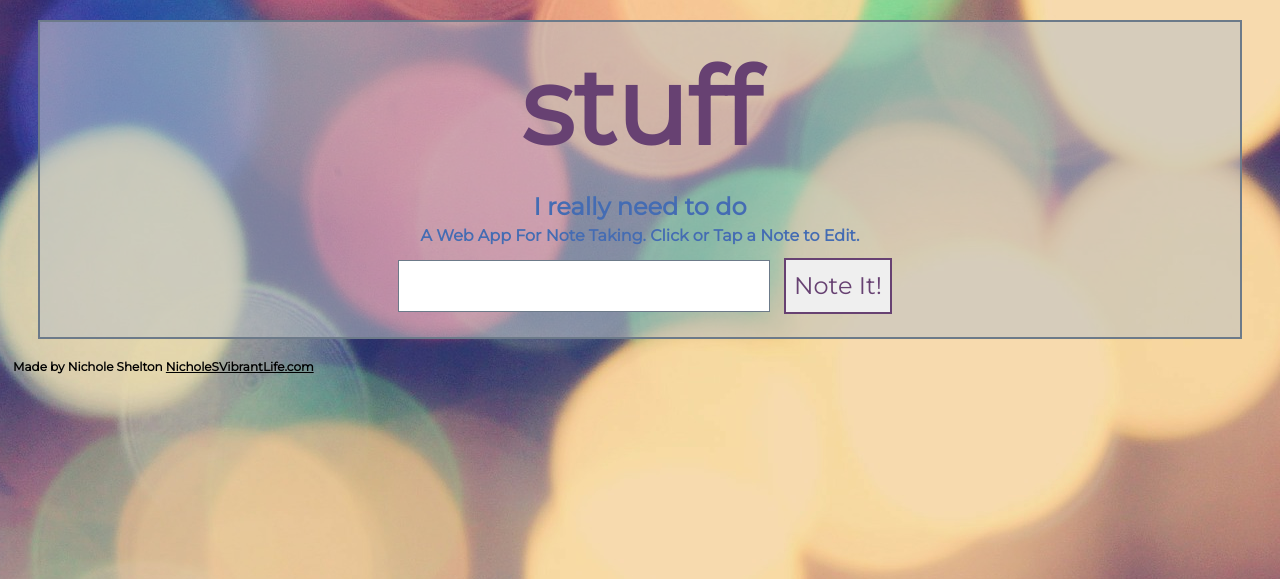
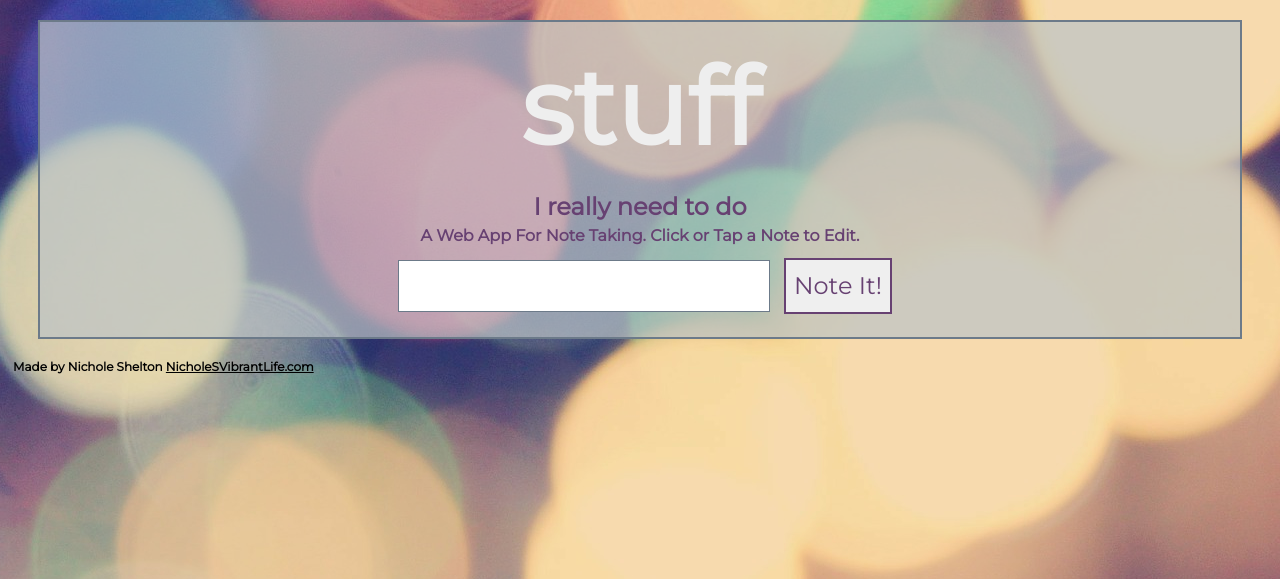
Before and after one commit to vibrantlife/Note.It, a PHP site: page / in a window 1280 px wide. Shown: the top 579 px of the page. Run offline with PHP 8.4, Linux system fonts and the light colour scheme; style sheets or scripts are compiled from the project's sources; some libraries are stand-ins or nearby versions; some web fonts are replaced.

Commit message:
changed color of font

```diff
--- a/stylesheets/custom.less
+++ b/stylesheets/custom.less
@@ -11,13 +11,13 @@ h1, h2, h4 {
 }
 
 h2, h4 {
-  color: @blue;
+  color: @purple;
 }
 
 h1 {
   font-size: 106px;
   margin: 20px 0;
-  color: @purple;
+  color: @white;
 }
 
 #container {
@@ -90,7 +90,7 @@ ul li a:hover {
 }
 
 #container {
-  background: rgba(189, 195, 199, 0.56);
+  background: rgba(189, 195, 199, 0.7);
   border: 2px solid @gray;
 }
 
```
